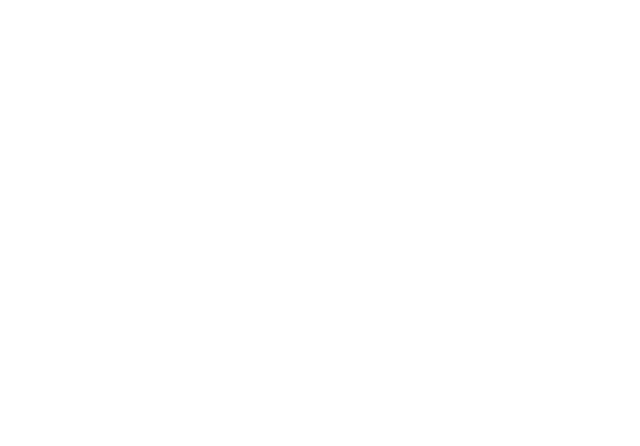
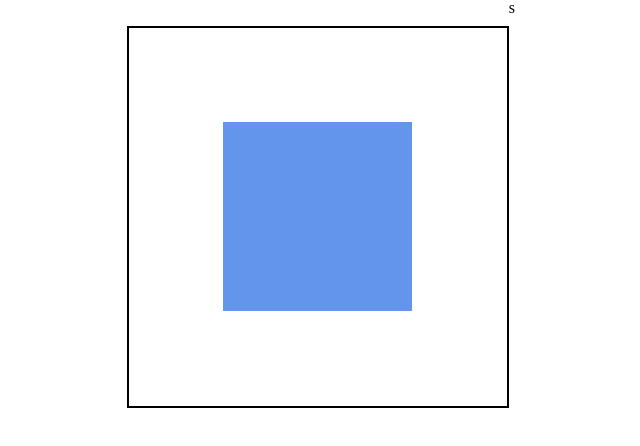
Before and after one commit to Tretmax/animation, a plain HTML site: page index.html in a window 1280 px wide. Shown: the whole page, without its empty margins (319-959 px from the left). Drawn offline with Linux system fonts and the light colour scheme.

Commit message:
add square

```diff
--- a/index.html
+++ b/index.html
@@ -15,7 +15,13 @@
 
 <body>
   <main>
+    <div class="square">
+      <div class="inner_square">
 
+
+
+      </div>
+    </div>s
 
 
 
--- a/lib/css/styles.css
+++ b/lib/css/styles.css
@@ -0,0 +1,36 @@
+main {
+    display: flex;
+    justify-content: center;
+}
+
+.square {
+    width: 100mm;
+    height: 100mm;
+    margin-top: 2%;
+    border: 2px solid black;
+    display: flex;
+    justify-content: center;
+    align-items: center;
+
+}
+
+.inner_square {
+    width: 50mm;
+    height: 50mm;
+    background-color: cornflowerblue;
+    animation-name: rotation;
+    animation-duration: 1s;
+    animation-iteration-count: infinite;
+    animation-timing-function: linear;
+}
+
+@keyframes rotation {
+    from {
+        transform: rotate(0deg);
+    }
+
+    to {
+        transform: rotate(-180deg);
+    }
+}
+}
```
